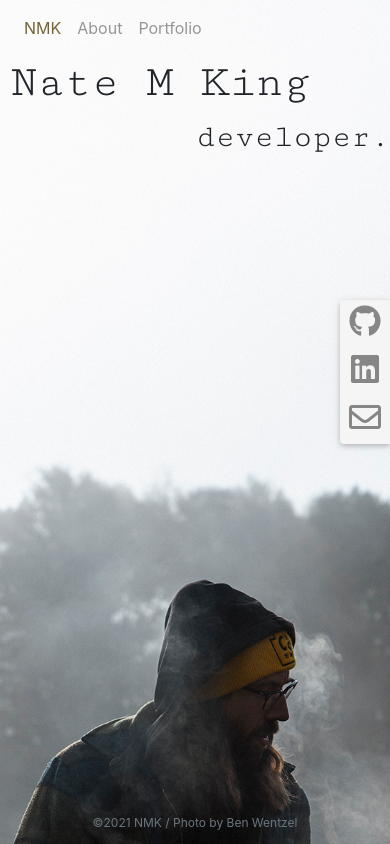
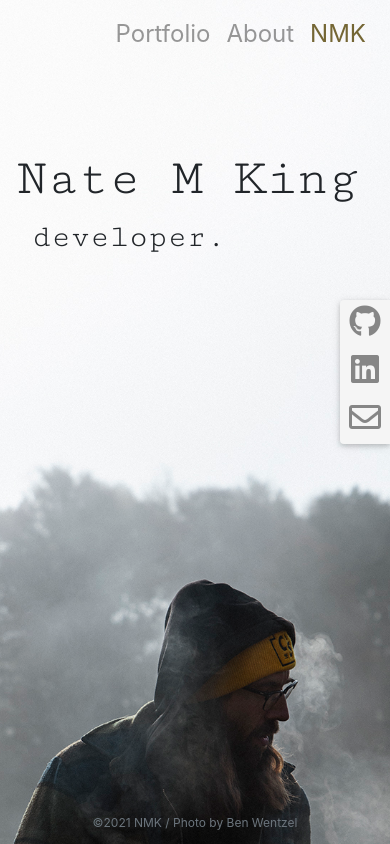
Before and after one commit to natemking/natemking.github.io, a React (Create React App) app: page /#/ in a window 390 px wide. Built offline with nearby package versions, Linux system fonts and the light colour scheme.

Commit message:
Updated navbar to be a slide in sticky on scroll up. Changed some styling

```diff
--- a/src/components/About/style.css
+++ b/src/components/About/style.css
@@ -2,6 +2,7 @@
     background: rgba(255,255,255,.5);
     position: relative;
     z-index: 7;
+    margin-top: 4rem;
 }
 
 .about__container h3 {
--- a/src/components/FormContainer/index.js
+++ b/src/components/FormContainer/index.js
@@ -104,7 +104,7 @@ const ContactFormContainer = () => {
 
     /** Render the FormContainer */
     return (
-        <section className="container-sm col-md-8 col-lg-6 mt-3 form__container">
+        <section className="container-sm col-md-8 col-lg-6 form__container">
 
             <h3>Communicate.</h3>
 
--- a/src/components/FormContainer/style.css
+++ b/src/components/FormContainer/style.css
@@ -1,4 +1,5 @@
 .form__container {
     position: relative;
     z-index: 10;
+    margin-top: 4rem;
 }
--- a/src/components/Gallery/index.js
+++ b/src/components/Gallery/index.js
@@ -94,7 +94,7 @@ const Gallery = () => {
 
 	/** Render Gallery */
 	return (
-		<section className='container col-9-md mt-3 gallery'>
+		<section className='container col-9-md gallery'>
 			<h3>Professional Work.</h3>
 
 			<Suspense fallback={<Loading />}>
--- a/src/components/Gallery/style.css
+++ b/src/components/Gallery/style.css
@@ -1,3 +1,7 @@
+.gallery {
+    margin-top: 4rem !important;
+}
+
 .gallery__jumbo-container{
     height: 100vh;
     display: flex;
--- a/src/components/Home/style.css
+++ b/src/components/Home/style.css
@@ -20,17 +20,8 @@
 }
 
 @media (max-width: 420px) {
-    .home__title {
-        position: static;
-    }
-    .home__title  h1 {
-        position: static;
-        font-size: calc(1.6em + 5vw);
-        margin-left: 10px;
-    }
-
+    .home__title,
     .home__title h2 {
-        position: static;
-        float: right;
+        left: 1rem;
     }
 }
--- a/src/components/Navbar/index.js
+++ b/src/components/Navbar/index.js
@@ -5,42 +5,44 @@ import './style.css';
 function Navbar() {
 	/** State for window hash */
 	const [hash, setHash] = useState(window.location.hash);
+	const [show, setShow] = useState(true);
+	const [lastScrollY, setLastScrollY] = useState(0);
+
+	const controlNavbar = () => {
+		if (typeof window !== 'undefined') {
+			window.scrollY > lastScrollY ? setShow(false) : setShow(true);
+		}
+		setLastScrollY(window.scrollY);
+	};
+
+	useEffect(() => {
+		if (typeof window !== 'undefined') {
+			window.addEventListener('scroll', controlNavbar);
+			return () => {
+				window.removeEventListener('scroll', controlNavbar);
+			};
+		}
+		// eslint-disable-next-line react-hooks/exhaustive-deps
+	}, [lastScrollY]);
 
 	/** Set state to hash of current window */
 	useEffect(() => {
 		window.addEventListener('hashchange', () => {
 			setHash(window.location.hash);
 		});
+		return () => {
+			window.removeEventListener('hashchange', () => {
+				setHash(window.location.hash);
+			});
+		};
 	}, []);
 
 	/** Render Navbar and set the current pages nav tab to active */
 	return (
-		<nav className='navbar navbar-expand navbar-light'>
-			<div>
+		<nav
+			className='navbar navbar-expand fixed-top navbar-light navbar-slide-in'
+			style={show ? { top: 0 } : { top: -100 }}>
 			<ul className='navbar-nav'>
-					<li className='nav-item'>
-						<Link
-							to='/'
-							id='nav__link-home'
-							className='nav-link home'
-						>
-							NMK
-						</Link>
-					</li>
-					<li className='nav-item'>
-						<Link
-							to='/about'
-							id='nav__link'
-							key={Date.now()}
-							className={
-								hash === '#/about'
-									? 'nav-link active'
-									: 'nav-link'
-							}
-						>
-							About
-						</Link>
-					</li>
 				<li className='nav-item'>
 					<Link
 						to='/portfolio'
@@ -50,9 +52,24 @@ function Navbar() {
 							hash === '#/portfolio'
 								? 'nav-link active'
 								: 'nav-link'
-							}
-						>
+						}>
 						Portfolio
+					</Link>
+				</li>
+				<li className='nav-item'>
+					<Link
+						to='/about'
+						id='nav__link'
+						key={Date.now()}
+						className={
+							hash === '#/about' ? 'nav-link active' : 'nav-link'
+						}>
+						About
+					</Link>
+				</li>
+				<li className='nav-item'>
+					<Link to='/' id='nav__link-home' className='nav-link home'>
+						NMK
 					</Link>
 				</li>
 				{/* <li className='nav-item'>
@@ -70,7 +87,6 @@ function Navbar() {
 						</Link>
 					</li> */}
 			</ul>
-			</div>
 		</nav>
 	);
 }
--- a/src/components/Navbar/style.css
+++ b/src/components/Navbar/style.css
@@ -1,4 +1,17 @@
 /* Note-- had to use ID's vs class to override bootstrap styles on the links */
+.navbar-expand {
+    justify-content: flex-end !important;
+}
+
+.navbar-slide-in {
+    top: 0;
+    transition: top 500ms ease 0s;
+}
+
+.nav-item {
+    font-size: 1.5rem;
+}
+
 #nav__link {
     opacity: .8;
 }
```
Lines whose indentation alone changed are shown as unchanged.
